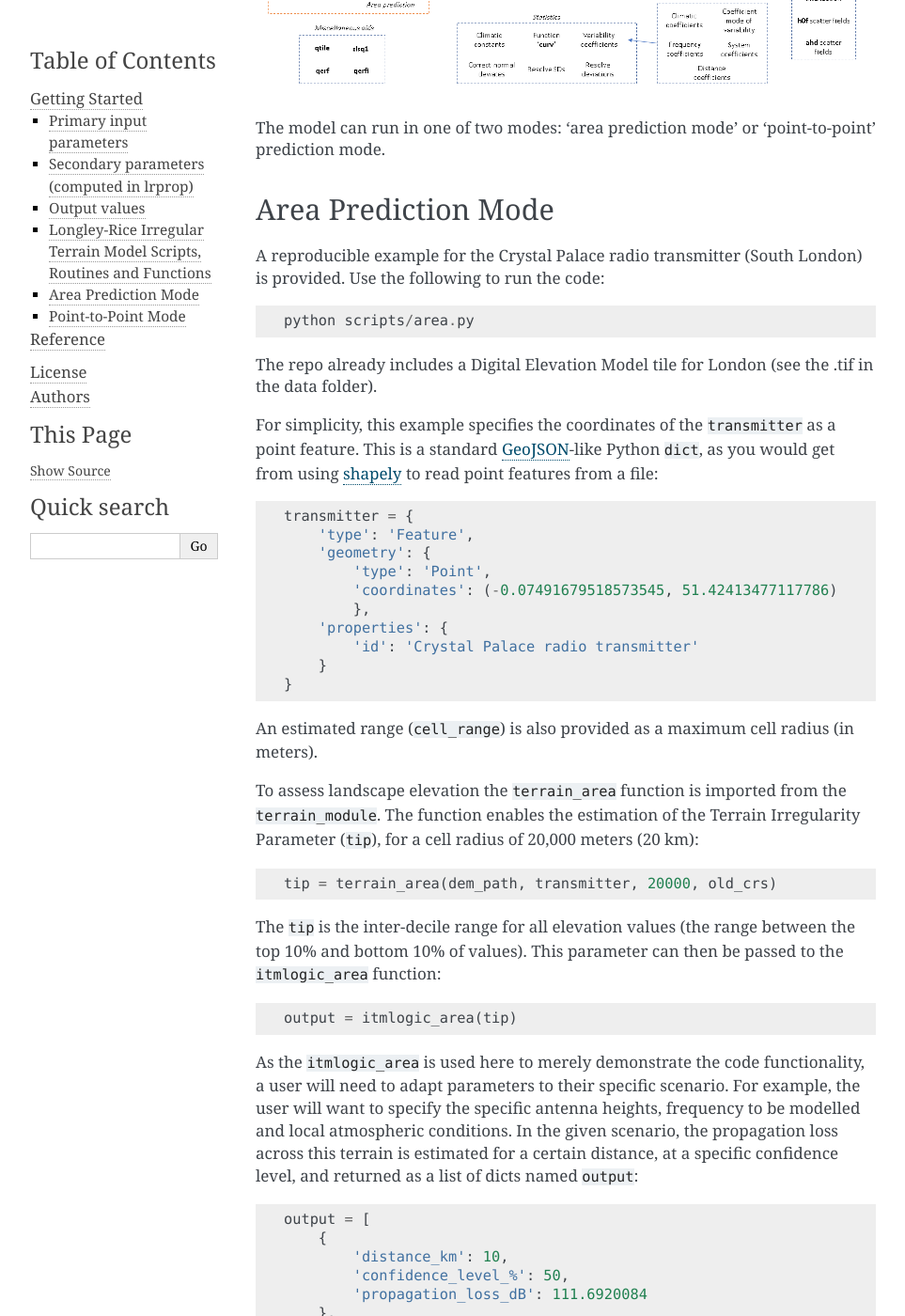
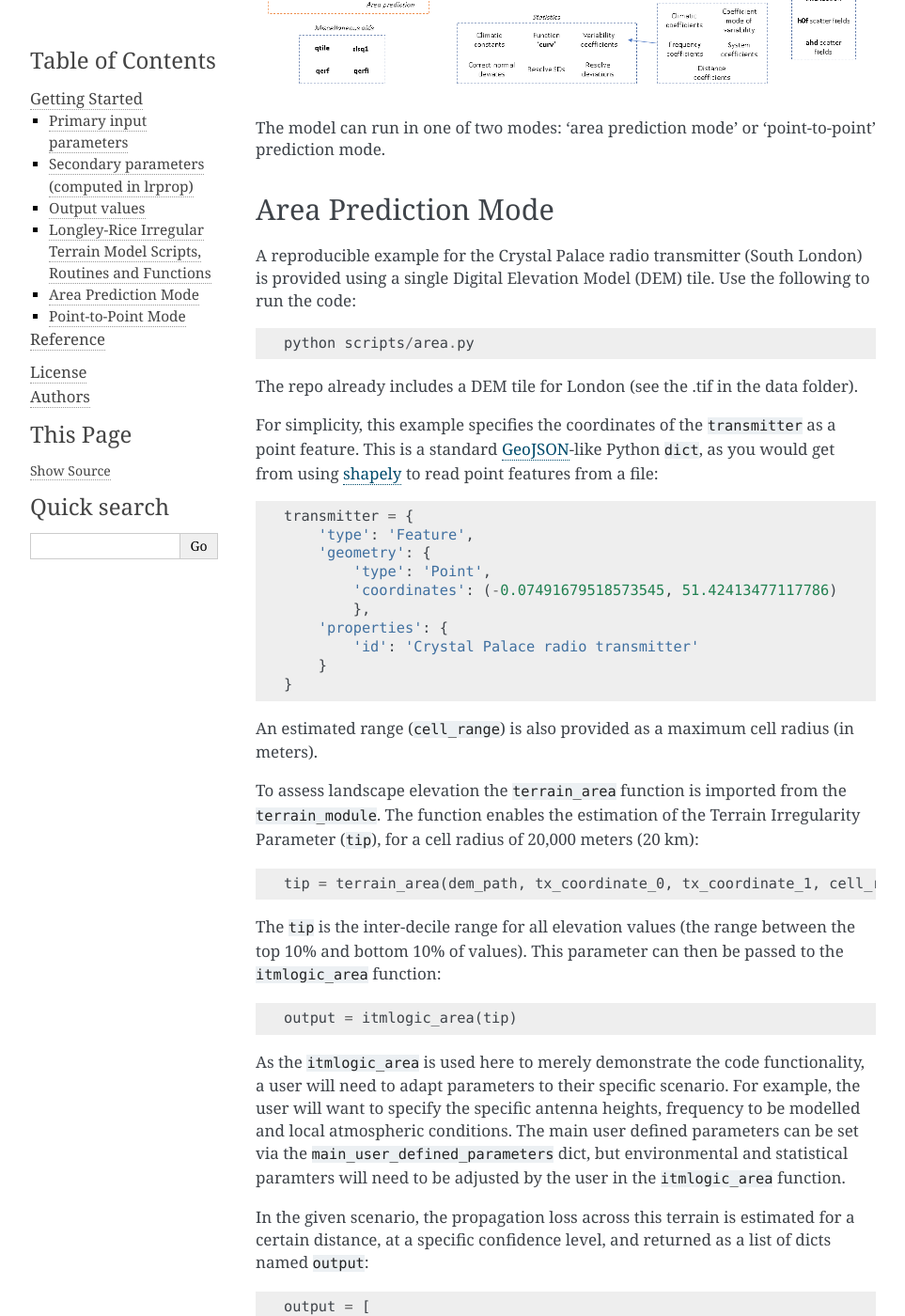
Before and after one commit to edwardoughton/itmlogic, a Sphinx documentation site: the page built from docs/getting-started.rst, in a window 1280 px wide and 1400 px high, scrolled down 1718 px. Shown: the whole window at 94% size, without its empty margins (148-1111 px from the left). Built offline with Sphinx 7.4.7, drawn with Linux system fonts in a browser that asks for light colours; the version number could not be read and is left out; some of the changed text lies outside the part shown.

Commit message:
Update docs with new dict

```diff
--- a/docs/getting-started.rst
+++ b/docs/getting-started.rst
@@ -70,15 +70,14 @@ mode.
 Area Prediction Mode
 --------------------
 
-A reproducible example for the Crystal Palace radio transmitter (South London) is provided.
-Use the following to run the code:
+A reproducible example for the Crystal Palace radio transmitter (South London) is provided
+using a single Digital Elevation Model (DEM) tile. Use the following to run the code:
 
 .. code-block:: python
 
     python scripts/area.py
 
-The repo already includes a Digital Elevation Model tile for London (see the .tif in the
-data folder).
+The repo already includes a DEM tile for London (see the .tif in the data folder).
 
 For simplicity, this example specifies the coordinates of the ``transmitter`` as a point
 feature. This is a standard `GeoJSON <https://geojson.org/>`_-like Python ``dict``, as you
@@ -107,7 +106,7 @@ To assess landscape elevation the ``terrain_area`` function is imported from the
 
 .. code-block:: python
 
-    tip = terrain_area(dem_path, transmitter, 20000, old_crs)
+    tip = terrain_area(dem_path, tx_coordinate_0, tx_coordinate_1, cell_range)
 
 The ``tip`` is the inter-decile range for all elevation values (the range between the top
 10% and bottom 10% of values). This parameter can then be passed to the ``itmlogic_area``
@@ -120,6 +119,10 @@ function:
 As the ``itmlogic_area`` is used here to merely demonstrate the code functionality, a user will
 need to adapt parameters to their specific scenario. For example, the user will want to
 specify the specific antenna heights, frequency to be modelled and local atmospheric conditions.
+The main user defined parameters can be set via the ``main_user_defined_parameters`` dict,
+but environmental and statistical paramters will need to be adjusted by the user in the
+``itmlogic_area`` function.
+
 In the given scenario, the propagation loss across this terrain is estimated for a certain
 distance, at a specific confidence level, and returned as a list of dicts named ``output``:
 
@@ -141,6 +144,13 @@ distance, at a specific confidence level, and returned as a list of dicts named
 
 The results are then written to a csv file in the processed data folder ('uarea_output.csv).
 
+We also provide an example which spans more than one coverage tile, as defined in:
+
+.. code-block:: python
+
+    python scripts/area_2tiles.py
+
+
 Point-to-Point Mode
 -------------------
 
@@ -157,7 +167,14 @@ the Crystal Palace radio transmitter in South London and a receiver in the small
 Mursley in Buckinghamshire, England. For consistency, ``itmlogic`` also uses this example,
 particularly for providing tests for the codebase, to guarantee reliability.
 
-The transmitter is specified as a point feature:
+Like the area prediction function, the ``itmlogic_p2p`` is used here to merely demonstrate the
+code functionality, so a user will need to adapt parameters to their specific scenario. For
+example, the user will want to specify the specific antenna heights, frequency to be modelled
+and local atmospheric conditions. The main user defined parameters can be set via the
+``main_user_defined_parameters`` dict, but environmental and statistical paramters will need
+to be adjusted by the user in the ``itmlogic_p2p`` function.
+
+To begin, the transmitter is specified as a point feature:
 
 .. code-block:: python
 
@@ -218,7 +235,7 @@ GeoJSON object.
 .. code-block:: python
 
     measured_terrain_profile, distance_km, points = terrain_p2p(
-        dem_folder, line, current_crs
+        dem_folder, line
     )
 
 A list of terrain elevation values (``measured_terrain_profile``) (in meters) is returned:
@@ -256,3 +273,9 @@ the link distance given certain reliability and confidence levels.
         },
         ...
     ]
+
+We also provide an example which spans more than one coverage tile, as defined in:
+
+.. code-block:: python
+
+    python scripts/p2p_2tiles.py
```
